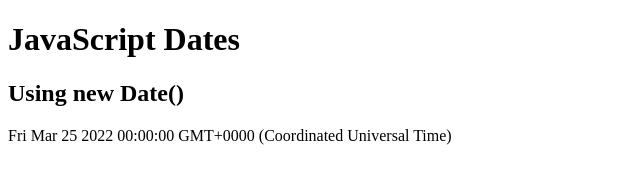
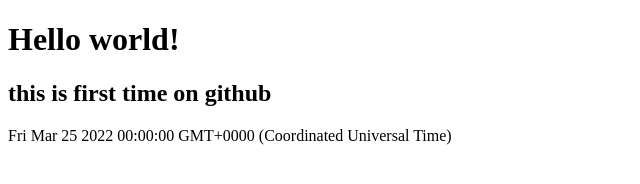
Before and after one commit to 670710143/517101_143, a plain HTML site: page index.html in a window 1280 px wide. Shown: the whole page, without its empty margins (0-640 px from the left). Drawn offline with Linux system fonts and the light colour scheme.

Commit message:
edit read me

```diff
--- a/index.html
+++ b/index.html
@@ -1,16 +1,18 @@
 <!DOCTYPE html>
 <html>
+
 <body>
 
-<h1>JavaScript Dates</h1>
-<h2>Using new Date()</h2>
+  <h1>Hello world! </h1>
+  <h2>this is first time on github</h2>
 
-<p id="demo"></p>
+  <p id="demo"></p>
 
-<script>
-const d = new Date("2022-03-25");
-document.getElementById("demo").innerHTML = d;
-</script>
+  <script>
+    const d = new Date("2022-03-25");
+    document.getElementById("demo").innerHTML = d;
+  </script>
 
 </body>
+
 </html>
```
Also changed, not shown: 1 other file.
